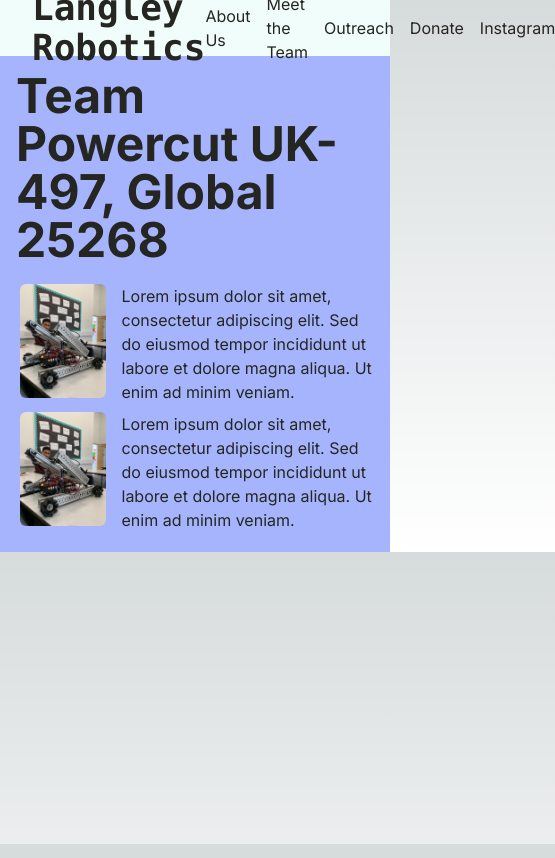
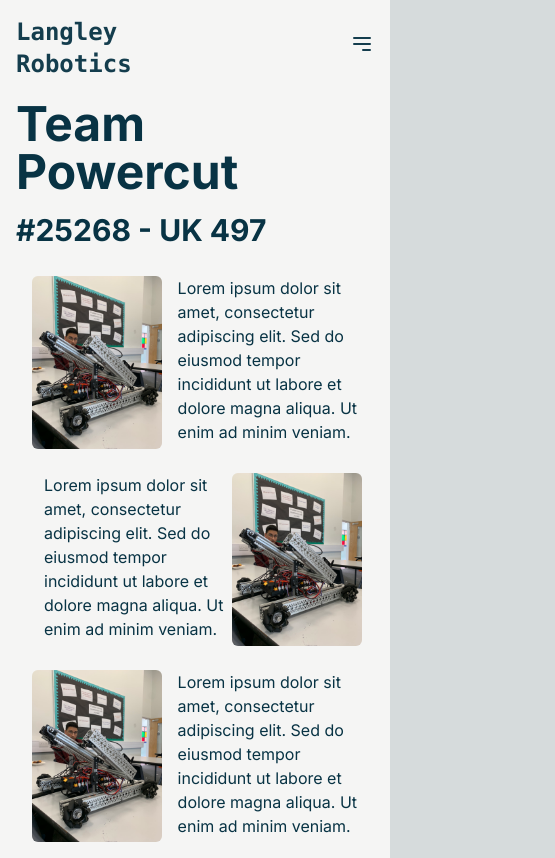
Before and after one commit to outsharded/langley-robotics-website, a Next.js app: page / in a window 390 px wide. Shown: the whole page, 555 px wide, since content can reach past the window. Built offline with nearby package versions, Linux system fonts and the light colour scheme.

Commit message:
formatting

```diff
--- a/app/(subpages)/about/page.tsx
+++ b/app/(subpages)/about/page.tsx
@@ -4,30 +4,40 @@
 
 const HomePage: React.FC = () => {
   return (
-    <div className="text-[#252622] dark:text-[#fffcf2] bg-slate-200 dark:bg-slate-800">
+    <div className="min-h-screen text-[#252622] dark:text-[#fffcf2]  bg-stone-100 dark:bg-gray-800">
       <Header />
-      <main className="p-4">
+      <main className="p-1 mb:p-4 px-4 mb:px-10">
         <div>
-          <h1 className="text-5xl font-bold mb-4">About Us</h1>
+          <h1 className="text-5xl font-bold font-mono mb-4 px-4">About Us</h1>
           <div className="">
-            <div className="flex py-1 hover:bg-stone-400 rounded-md">
+            <div className="flex p-3 dark:hover:bg-gray-700 hover:bg-gray-300 rounded-md">
                 <div className="basis-1/4 flex-1 pl-4">
                 <p>
                   Lorem ipsum dolor sit amet, consectetur adipiscing elit. Sed do eiusmod tempor incididunt ut labore et dolore magna aliqua. Ut enim ad minim veniam.
                 </p>
               </div>
-              <div className="rounded-lg pl-1 basis-1/4">
+              <div className="rounded-lg pl-1 mb:basis-1/4 basis-2/5">
                 <Image className="rounded-md" src="/robot_in_room.jpg" alt="Powercut Robotics Team" width={10000} height={100000} />
               </div>
             </div>
-            <div className="flex py-1 hover:bg-stone-400 rounded-md">
-              <div className="rounded-lg pl-1 basis-1/4">
+            <div className="flex p-3 dark:hover:bg-gray-700 hover:bg-gray-300 rounded-md">
+              <div className="rounded-lg pl-1 mb:basis-1/4 basis-2/5">
                 <Image className="rounded-md" src="/robot_in_room.jpg" alt="Powercut Robotics Team" width={10000} height={100000} />
               </div>
               <div className="basis-1/4 flex-1 pl-4">
                 <p>
                   Lorem ipsum dolor sit amet, consectetur adipiscing elit. Sed do eiusmod tempor incididunt ut labore et dolore magna aliqua. Ut enim ad minim veniam.
                 </p>
+              </div>
+            </div>
+            <div className="flex p-3 dark:hover:bg-gray-700 hover:bg-gray-300 rounded-md">
+                <div className="basis-1/4 flex-1 pl-4">
+                <p>
+                  Lorem ipsum dolor sit amet, consectetur adipiscing elit. Sed do eiusmod tempor incididunt ut labore et dolore magna aliqua. Ut enim ad minim veniam.
+                </p>
+              </div>
+              <div className="rounded-lg pl-1 mb:basis-1/4 basis-2/5">
+                <Image className="rounded-md" src="/robot_in_room.jpg" alt="Powercut Robotics Team" width={10000} height={100000} />
               </div>
             </div>
           </div>
--- a/app/(subpages)/outreach/page.tsx
+++ b/app/(subpages)/outreach/page.tsx
@@ -4,25 +4,25 @@
 
 const HomePage: React.FC = () => {
   return (
-    <div className="text-[#252622] dark:text-[#fffcf2] bg-[#fffcf2] dark:bg-[#403d39]">
+    <div className="min-h-screen text-[#252622] dark:text-[#fffcf2] bg-stone-100 dark:bg-gray-800">
       <Header />
-      <main className="p-4">
+      <main className="p-1 mb:p-4 px-4 mb:px-10">
         <div>
-          <h1 className="text-5xl font-bold mb-4">Outreach</h1>
+          <h1 className="text-5xl font-bold font-mono mb-4 px-4">Outreach</h1>
           <div className="">
-            <div className="flex py-1 hover:bg-stone-400 rounded-md">
+            <div className="flex p-3 dark:hover:bg-gray-700 hover:bg-gray-300 rounded-md">
                 <div className="basis-1/4 flex-1 pl-4">
                 <h1 className="text-2xl font-bold pb-2">Primary School</h1>
                 <p>
                   Lorem ipsum dolor sit amet, consectetur adipiscing elit. Sed do eiusmod tempor incididunt ut labore et dolore magna aliqua. Ut enim ad minim veniam.
                 </p>
               </div>
-              <div className="rounded-lg pl-1 basis-1/4">
+              <div className="rounded-lg pl-1 mb:basis-1/4 basis-2/5">
                 <Image className="rounded-md" src="/robot_in_room.jpg" alt="Powercut Robotics Team" width={10000} height={100000} />
               </div>
             </div>
-            <div className="flex py-1 hover:bg-stone-400 rounded-md">
-              <div className="rounded-lg pl-1 basis-1/4">
+            <div className="flex p-3 dark:hover:bg-gray-700 hover:bg-gray-300 rounded-md">
+              <div className="rounded-lg pl-1 mb:basis-1/4 basis-2/5">
                 <Image className="rounded-md" src="/robot_in_room.jpg" alt="Powercut Robotics Team" width={10000} height={100000} />
               </div>
               <div className="basis-1/4 flex-1 pl-4">
@@ -32,14 +32,14 @@
                 </p>
               </div>
             </div>
-            <div className="flex py-1 hover:bg-stone-400 rounded-md">
+            <div className="flex p-3 dark:hover:bg-gray-700 hover:bg-gray-300 rounded-md">
                 <div className="basis-1/4 flex-1 pl-4">
                 <h1 className="text-2xl font-bold pb-2">Presentations</h1>
                 <p>
                   Lorem ipsum dolor sit amet, consectetur adipiscing elit. Sed do eiusmod tempor incididunt ut labore et dolore magna aliqua. Ut enim ad minim veniam.
                 </p>
               </div>
-              <div className="rounded-lg pl-1 basis-1/4">
+              <div className="rounded-lg pl-1 mb:basis-1/4 basis-2/5">
                 <Image className="rounded-md" src="/robot_in_room.jpg" alt="Powercut Robotics Team" width={10000} height={100000} />
               </div>
             </div>
--- a/app/(subpages)/team/page.tsx
+++ b/app/(subpages)/team/page.tsx
@@ -4,25 +4,25 @@
 
 const HomePage: React.FC = () => {
   return (
-    <div className="text-[#252622] dark:text-[#fffcf2] bg-slate-200 dark:bg-slate-800">
+    <div className="min-h-screen text-[#252622] dark:text-[#fffcf2] bg-stone-100 dark:bg-gray-800">
       <Header />
-      <main className="p-4">
+      <main className="p-1 mb:p-4 px-4 mb:px-10">
         <div>
-          <h1 className="text-5xl font-bold mb-4">Meet the team</h1>
+          <h1 className="text-5xl font-bold font-mono mb-4 px-4">Meet the team</h1>
           <div className="">
-            <div className="flex py-1 hover:bg-slate-700 rounded-md">
+            <div className="flex p-3 dark:hover:bg-gray-700 hover:bg-gray-300 rounded-md">
                 <div className="basis-1/4 flex-1 pl-4">
                 <h1 className="text-2xl font-bold pb-2">Fabbers</h1>
                 <p>
                   Lorem ipsum dolor sit amet, consectetur adipiscing elit. Sed do eiusmod tempor incididunt ut labore et dolore magna aliqua. Ut enim ad minim veniam.
                 </p>
               </div>
-              <div className="rounded-lg pl-1 basis-1/4">
+              <div className="rounded-lg pl-1 mb:basis-1/4 basis-2/5">
                 <Image className="rounded-md" src="/robot_in_room.jpg" alt="Powercut Robotics Team" width={10000} height={100000} />
               </div>
             </div>
-            <div className="flex py-1 hover:bg-slate-700 rounded-md">
-              <div className="rounded-lg pl-1 basis-1/4">
+            <div className="flex p-3 dark:hover:bg-gray-700 hover:bg-gray-300 rounded-md">
+              <div className="rounded-lg pl-1 mb:basis-1/4 basis-2/5">
                 <Image className="rounded-md" src="/robot_in_room.jpg" alt="Powercut Robotics Team" width={10000} height={100000} />
               </div>
               <div className="basis-1/4 flex-1 pl-4">
@@ -32,14 +32,14 @@
                 </p>
               </div>
             </div>
-            <div className="flex py-1 hover:bg-slate-700 rounded-md">
+            <div className="flex p-3 dark:hover:bg-gray-700 hover:bg-gray-300 rounded-md">
                 <div className="basis-1/4 flex-1 pl-4">
                 <h1 className="text-2xl font-bold pb-2">Fernndidles</h1>
                 <p>
                   Lorem ipsum dolor sit amet, consectetur adipiscing elit. Sed do eiusmod tempor incididunt ut labore et dolore magna aliqua. Ut enim ad minim veniam.
                 </p>
               </div>
-              <div className="rounded-lg pl-1 basis-1/4">
+              <div className="rounded-lg pl-1 mb:basis-1/4 basis-2/5">
                 <Image className="rounded-md" src="/robot_in_room.jpg" alt="Powercut Robotics Team" width={10000} height={100000} />
               </div>
             </div>
--- a/app/Header.tsx
+++ b/app/Header.tsx
@@ -1,43 +1,55 @@
-import React from 'react';
+"use client"
+import React, { useState } from 'react';
 import Link from 'next/link';
 import Image from 'next/image';
 
 const Header: React.FC = () => {
+  const [isMenuOpen, setIsMenuOpen] = useState(false);
+
+  const toggleMenu = () => {
+    setIsMenuOpen(!isMenuOpen);
+  };
+
   return (
-    <header className="flex justify-between items-center bg-teal-50 dark:bg-teal-800 p-4 h-14">
-      <div className="flex items-center">
-        <div className="logo h-12 p-2">
-          <Image src="/logo.png" alt="Powercut Robotics Team Logo" width={120} height={10} />
+    <header className="sticky top-0 opacity-95 bg-stone-100 dark:bg-gray-800 px-2 py-4 lg:p-4 flex justify-between items-center h-24">
+      <div className={`basis-1/2 flex items-center ${isMenuOpen ? 'hidden' : ''}`}>
+        <Link href="/">
+          <h1 className={`px-2 text-2xl lg:text-2xl font-bold align-middle font-mono ${isMenuOpen ? 'hidden' : ''}`}>Langley <br></br> Robotics</h1>
+        </Link>
+        <div className="hidden md:block logo w-72 p-4">
+          <Image src="/powercut-logo.png" alt="Powercut Robotics Team Logo" width={4855} height={795} />
         </div>
-        <Link href="/"><h1 className="text-4xl font-bold align-middle font-mono">Langley Robotics</h1></Link>
       </div>
-      <nav className="nav">
-        <ul className="flex items-center space-x-4">
-          <li>
-            <Link href="/about" className="hover:text-gray-300">
+      <div className="md:basis-3/5 flex justify-end w-full">
+        <div className={`w-full lg:w-auto ${isMenuOpen ? '' : 'hidden lg:flex'}`}>
+          <nav className={`nav ${isMenuOpen ? 'block' : 'hidden lg:block'}`}>
+            <div className="flex flex-wrap lg:justify-end">
+              <Link href="/about" className="hover:text-gray-300 p-2">
                 About Us
               </Link>
-          </li>
-          <li>
-            <Link href="/team" className="hover:text-gray-300">
-              Meet the Team
+              <Link href="/team" className="hover:text-gray-300 p-2">
+                Meet The Team
               </Link>
-          </li>
-          <li>
-            <Link href="/outreach" className="hover:text-gray-300">
+              <Link href="/outreach" className="hover:text-gray-300 p-2">
                 Outreach
               </Link>
-          </li>
-          <li>
-            <Link href="https://www.gofundme.com/en-gb" className="hover:text-gray-300">
+              <Link href="https://www.gofundme.com/en-gb" className="hover:text-gray-300 p-2">
                 Donate
               </Link>
-          </li>
-          <li>
-            <a href="https://www.instagram.com/lpsb_robotics/" className="hover:text-gray-300">Instagram</a>
-          </li>
-        </ul>
+              <Link href="https://www.instagram.com/lpsb_robotics/" className="hover:text-gray-300 p-2">
+                Instagram
+              </Link>
+            </div>
           </nav>
+        </div>
+        <div className="lg:hidden absolute top-8 right-4">
+          <button onClick={toggleMenu} className="focus:outline-none">
+            <svg className="w-6 h-6" fill="none" stroke="currentColor" viewBox="0 0 24 24" xmlns="http://www.w3.org/2000/svg">
+              <path strokeLinecap="round" strokeLinejoin="round" strokeWidth="2" d="M4 6h16M4 12h16m-7 6h7"></path>
+            </svg>
+          </button>
+        </div>
+      </div>
     </header>
   );
 };
--- a/app/layout.tsx
+++ b/app/layout.tsx
@@ -5,8 +5,8 @@
 const inter = Inter({ subsets: ["latin"] });
 
 export const metadata: Metadata = {
-  title: "Create Next App",
-  description: "Generated by create next app",
+  title: "Langley Robotics",
+  description: "FTC Team #25268, Powercut",
 };
 
 export default function RootLayout({
--- a/app/page.tsx
+++ b/app/page.tsx
@@ -4,14 +4,15 @@
 
 const HomePage: React.FC = () => {
   return (
-    <div className="text-[#252622] dark:text-[#fffcf2] bg-indigo-300 dark:bg-indigo-900">
+    <div className="min-h-screen text-cyan-950 dark:text-amber-50 bg-stone-100 dark:bg-gray-800">
      <Header />
-      <main className="p-4">
+      <main className="p-1 mb:p-4 px-4 mb:px-10">
         <div>
-          <h1 className="text-5xl font-bold mb-4">Team Powercut UK-497, Global 25268</h1>
+          <h1 className="text-5xl font-bold mb-4">Team Powercut</h1>
+          <h1 className="text-3xl font-bold mb-4">#25268 - UK 497</h1>
           <div className="">
-            <div className="flex py-1 dark:hover:bg-slate-700 hover:bg-slate-300 rounded-md">
-              <div className="rounded-lg pl-1 basis-1/4">
+            <div className="flex p-3 dark:hover:bg-gray-700 hover:bg-gray-300 rounded-md">
+              <div className="rounded-lg pl-1 mb:basis-1/4 basis-2/5">
                 <Image className="rounded-md" src="/robot_in_room.jpg" alt="Powercut Robotics Team" width={10000} height={100000} />
               </div>
               <div className="basis-1/4 flex-1 pl-4">
@@ -20,8 +21,18 @@
                 </p>
               </div>
             </div>
-            <div className="flex py-1 dark:hover:bg-slate-700 hover:bg-slate-300 rounded-md">
-              <div className="rounded-lg pl-1 basis-1/4">
+            <div className="flex p-3 dark:hover:bg-gray-700 hover:bg-gray-300 rounded-md">
+              <div className="basis-1/4 flex-1 pl-4">
+                <p>
+                  Lorem ipsum dolor sit amet, consectetur adipiscing elit. Sed do eiusmod tempor incididunt ut labore et dolore magna aliqua. Ut enim ad minim veniam.
+                </p>
+              </div>
+              <div className="rounded-lg pl-1 mb:basis-1/4 basis-2/5">
+                <Image className="rounded-md" src="/robot_in_room.jpg" alt="Powercut Robotics Team" width={10000} height={100000} />
+              </div>
+            </div>
+            <div className="flex p-3 dark:hover:bg-gray-700 hover:bg-gray-300 rounded-md">
+              <div className="rounded-lg pl-1 mb:basis-1/4 basis-2/5">
                 <Image className="rounded-md" src="/robot_in_room.jpg" alt="Powercut Robotics Team" width={10000} height={100000} />
               </div>
               <div className="basis-1/4 flex-1 pl-4">
```
Also changed, not shown: public/powercut-logo.png (added). Lines whose indentation alone changed are shown as unchanged.
